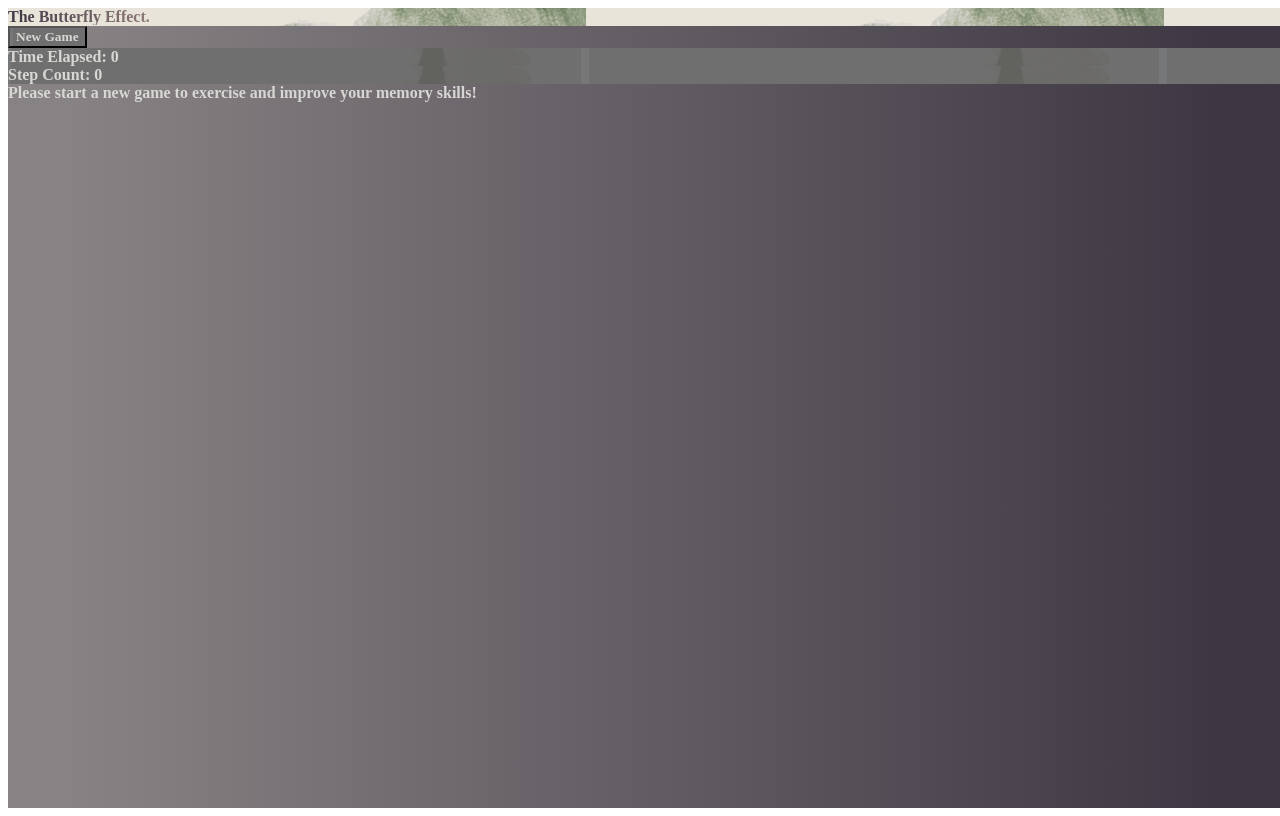
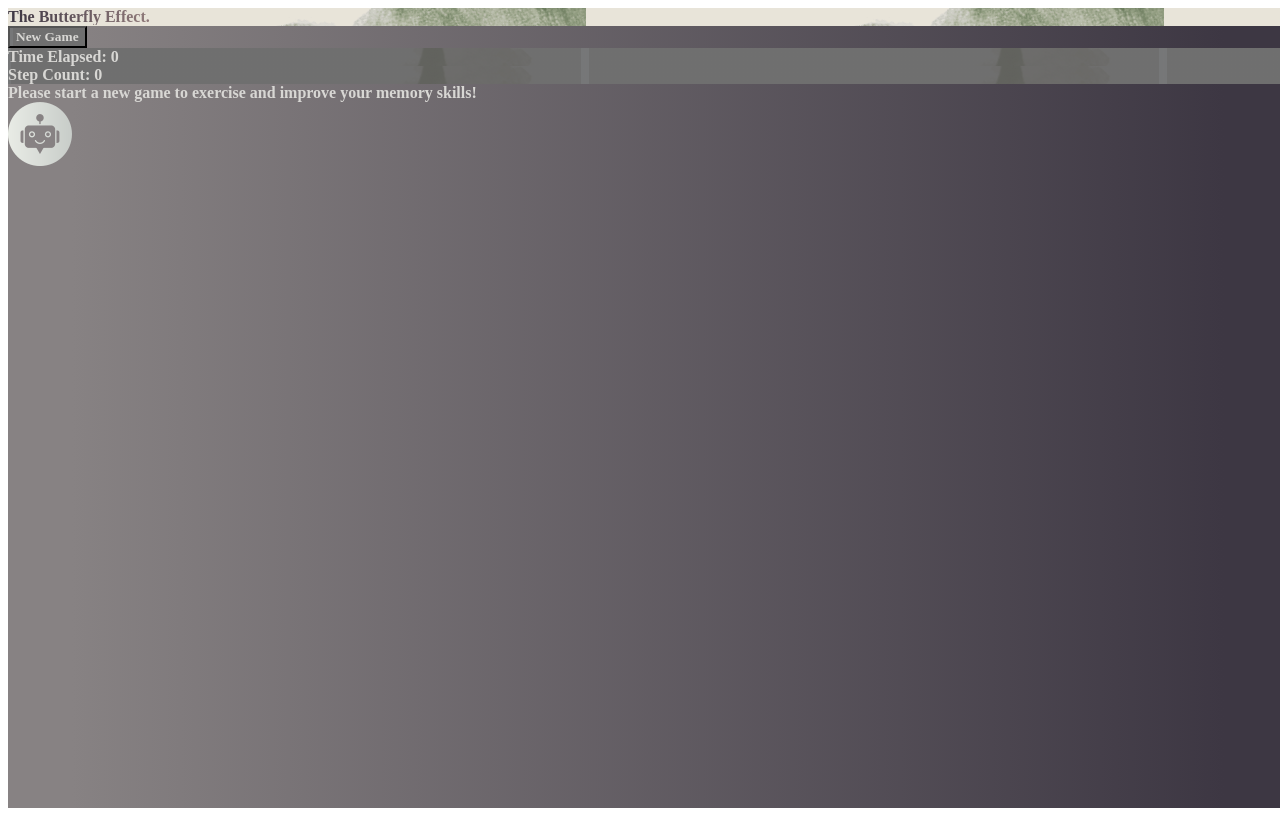
Before and after one commit to Pallavi25Kishore/The-Butterfly-Effect, a React app: page / in a window 1280 px wide. Built offline with nearby package versions, Linux system fonts and the light colour scheme; the HTML template or start-up script is replaced by a standard one.

Commit message:
Add chatbot icon

```diff
--- a/client/src/components/App.jsx
+++ b/client/src/components/App.jsx
@@ -112,6 +112,7 @@ const App = () => {
         backgroundImage: "linear-gradient(to right, #878283 5%, #3D3743 95%)",
         height: "100vh",
         width: "100vw",
+        position: "relative",
       }}
     >
       <Head />
@@ -139,8 +140,8 @@ const App = () => {
             </div>
           )}
         </div>
-        <Chatbot />
       </div>
+      <Chatbot />
     </div>
   );
 };
--- a/client/src/components/Chatbot.jsx
+++ b/client/src/components/Chatbot.jsx
@@ -1,7 +1,12 @@
-import React, { useState, useEffect } from "react";
+import React, { useEffect } from "react";
+import OpenAI from "openai";
 
 const Chatbot = () => {
-  return <div></div>;
+  return (
+    <div className="absolute bottom-5 right-5">
+      <img src="/bot3.png"></img>
+    </div>
+  );
 };
 
 export default Chatbot;
```
Also changed, not shown: public/bot3.png (added), 1 other file (tests, documents, lock files or other folders).
